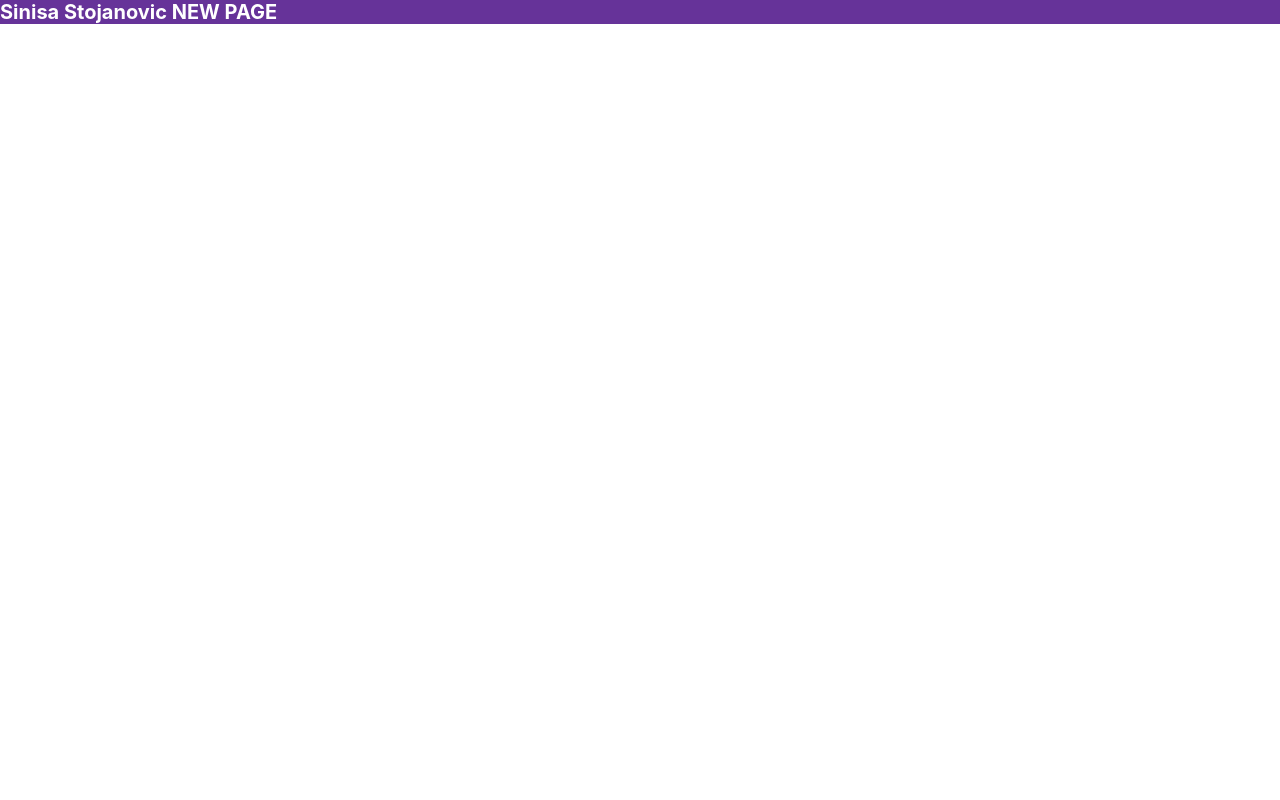
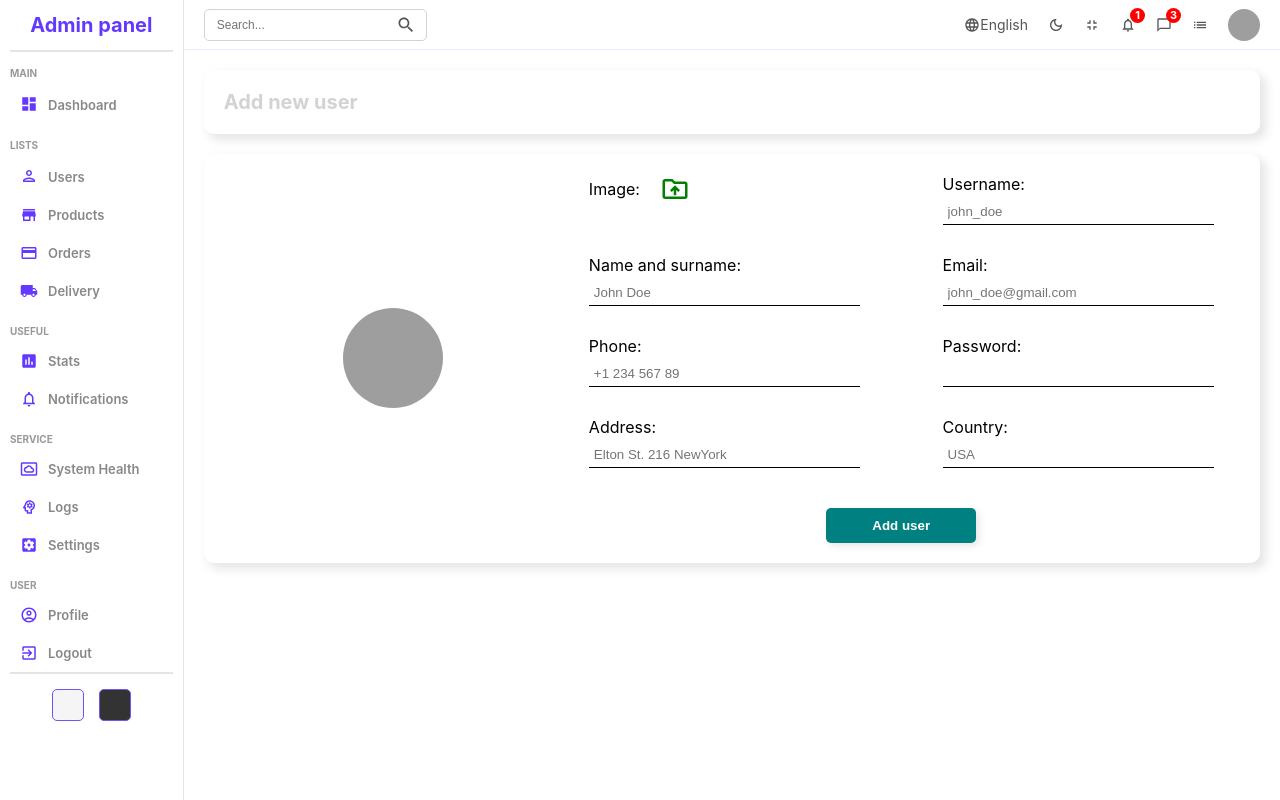
Before and after one commit to sinissto/firebase_admin_panel, a React (Create React App) app: page /users/new in a window 1280 px wide. Built offline with nearby package versions, Linux system fonts and the light colour scheme; grey boxes are pictures that could not be loaded; the HTML template or start-up script is replaced by a standard one.

Commit message:
Page for new users, products, etc finished

```diff
--- a/src/App.js
+++ b/src/App.js
@@ -1,10 +1,12 @@
-import "./App.css";
-import Home from "./pages/home/Home";
-import Login from "./pages/login/Login";
-import New from "./pages/new/New";
-import Single from "./pages/single/Single";
-import List from "./pages/list/List";
-import { BrowserRouter, Routes, Route } from "react-router-dom";
+import './App.css';
+import Home from './pages/home/Home';
+import Login from './pages/login/Login';
+import New from './pages/new/New';
+import Single from './pages/single/Single';
+import List from './pages/list/List';
+import { BrowserRouter, Routes, Route } from 'react-router-dom';
+import { userInputs } from './formSource';
+import { productInputs } from './formSource';
 
 function App() {
   return (
@@ -17,13 +19,19 @@
             <Route path="users">
               <Route index element={<List />} />
               <Route path=":userId" element={<Single />} />
-              <Route path="new" element={<New />} />
+              <Route
+                path="new"
+                element={<New inputs={userInputs} title="Add new user" />}
+              />
             </Route>
 
             <Route path="products">
               <Route index element={<List />} />
               <Route path=":productId" element={<Single />} />
-              <Route path="new" element={<New />} />
+              <Route
+                path="new"
+                element={<New inputs={productInputs} title="Add new product" />}
+              />
             </Route>
           </Route>
         </Routes>
--- /dev/null
+++ b/src/formSource.js
@@ -0,0 +1,76 @@
+export const userInputs = [
+  {
+    id: 1,
+    label: 'Username',
+    type: 'text',
+    placeholder: 'john_doe',
+  },
+  {
+    id: 2,
+    label: 'Name and surname',
+    type: 'text',
+    placeholder: 'John Doe',
+  },
+  {
+    id: 3,
+    label: 'Email',
+    type: 'mail',
+    placeholder: 'john_doe@gmail.com',
+  },
+  {
+    id: 4,
+    label: 'Phone',
+    type: 'text',
+    placeholder: '+1 234 567 89',
+  },
+  {
+    id: 5,
+    label: 'Password',
+    type: 'password',
+  },
+  {
+    id: 6,
+    label: 'Address',
+    type: 'text',
+    placeholder: 'Elton St. 216 NewYork',
+  },
+  {
+    id: 7,
+    label: 'Country',
+    type: 'text',
+    placeholder: 'USA',
+  },
+];
+
+export const productInputs = [
+  {
+    id: 1,
+    label: 'Title',
+    type: 'text',
+    placeholder: 'Apple Macbook Pro',
+  },
+  {
+    id: 2,
+    label: 'Description',
+    type: 'text',
+    placeholder: 'Description',
+  },
+  {
+    id: 3,
+    label: 'Category',
+    type: 'text',
+    placeholder: 'Computers',
+  },
+  {
+    id: 4,
+    label: 'Price',
+    type: 'text',
+    placeholder: '100',
+  },
+  {
+    id: 5,
+    label: 'Stock',
+    type: 'text',
+    placeholder: 'in stock',
+  },
+];
--- a/src/pages/new/New.js
+++ b/src/pages/new/New.js
@@ -1,9 +1,68 @@
-import "./New.scss";
+import './New.scss';
+import Sidebar from '../../components/sidebar/Sidebar';
+import Navbar from '../../components/navbar/Navbar';
+import DriveFolderUploadOutlinedIcon from '@mui/icons-material/DriveFolderUploadOutlined';
+import { useState } from 'react';
 
-const New = () => {
+const New = ({ inputs, title }) => {
+  const [file, setFile] = useState('');
+
+  const handleSubmit = (e) => {
+    e.preventDefault();
+  };
+
   return (
     <div className="new">
-      <h1 className="title">Sinisa Stojanovic NEW PAGE</h1>
+      <Sidebar />
+      <div className="newContainer">
+        <Navbar />
+        <div className="top">
+          <h1 className="title">{title}</h1>
+        </div>
+        <div className="bottom">
+          <div className="left">
+            <img
+              src={
+                file
+                  ? URL.createObjectURL(file)
+                  : 'https://icon-library.com/images/no-image-icon/no-image-icon-0.jpg'
+              }
+              alt=""
+            />
+          </div>
+          <div className="right">
+            <form action="" onSubmit={handleSubmit}>
+              <div className="formInput">
+                <label htmlFor="file">
+                  Image:
+                  <DriveFolderUploadOutlinedIcon className="icon" />
+                </label>
+                <input
+                  type="file"
+                  id="file"
+                  style={{ display: 'none' }}
+                  onChange={(e) => setFile(e.target.files[0])}
+                />
+              </div>
+
+              {inputs.map((input) => {
+                return (
+                  <div className="formInput" key={input.id}>
+                    <label htmlFor={input.label}>{input.label}:</label>
+                    <input
+                      type={input.type}
+                      placeholder={input.placeholder}
+                      id={input.label}
+                    />
+                  </div>
+                );
+              })}
+
+              <button type="submit">Add user</button>
+            </form>
+          </div>
+        </div>
+      </div>
     </div>
   );
 };
--- a/src/pages/new/New.scss
+++ b/src/pages/new/New.scss
@@ -1,7 +1,103 @@
 .new {
-  background-color: rebeccapurple;
+  display: flex;
+  width: 100%;
 
-  .title {
-    color: white;
+  .newContainer {
+    flex: 6;
+
+    .top,
+    .bottom {
+      margin: 2rem;
+      padding: 2rem;
+      border-radius: 1rem;
+      box-shadow: 5px 5px 10px 1px rgba(201, 201, 201, 0.47);
+      display: flex;
+    }
+
+    .top {
+      h1 {
+        color: lightgray;
+      }
+    }
+
+    .bottom {
+      align-items: center;
+
+      .left {
+        flex: 1;
+        text-align: center;
+
+        img {
+          width: 10rem;
+          height: 10rem;
+          object-fit: cover;
+          border-radius: 50%;
+        }
+      }
+
+      .right {
+        flex: 2;
+
+        form {
+          display: flex;
+          flex-wrap: wrap;
+          justify-content: space-around;
+          gap: 3rem;
+
+          font-size: 1.6rem;
+
+          .formInput {
+            width: 40%;
+
+            label {
+              display: inline-block;
+              //width: 30%;
+              margin-bottom: 0.5rem;
+
+              &:first-child {
+                display: flex;
+                align-items: center;
+              }
+
+              .icon {
+                margin-left: 2rem;
+                font-size: 3rem;
+                color: green;
+                cursor: pointer;
+              }
+            }
+
+            input {
+              width: 100%;
+              padding: 0.5rem;
+              border: none;
+              border-bottom: 1px solid black;
+
+              &:focus {
+                outline: none;
+              }
+            }
+          }
+          button {
+            //display: inline-block;
+            width: 15rem;
+            padding: 1rem;
+            background-color: teal;
+            border: none;
+            border-radius: 5px;
+            color: white;
+            box-shadow: 3px 3px 7px 0px rgba(201, 201, 201, 0.47);
+            transition: all 0.3s ease;
+            font-weight: bold;
+            margin-top: 1rem;
+
+            &:active {
+              transform: scale(0.95);
+              box-shadow: 0px 0px 4px 0px rgba(201, 201, 201, 0.47);
+            }
+          }
+        }
+      }
+    }
   }
 }
--- a/src/pages/single/Single.js
+++ b/src/pages/single/Single.js
@@ -2,7 +2,6 @@
 import Sidebar from '../../components/sidebar/Sidebar';
 import Navbar from '../../components/navbar/Navbar';
 import Chart from '../../components/chart/Chart';
-import DataTable from '../../components/datatable/DataTable';
 import TableList from '../../components/table/Table';
 
 const Single = () => {
```
